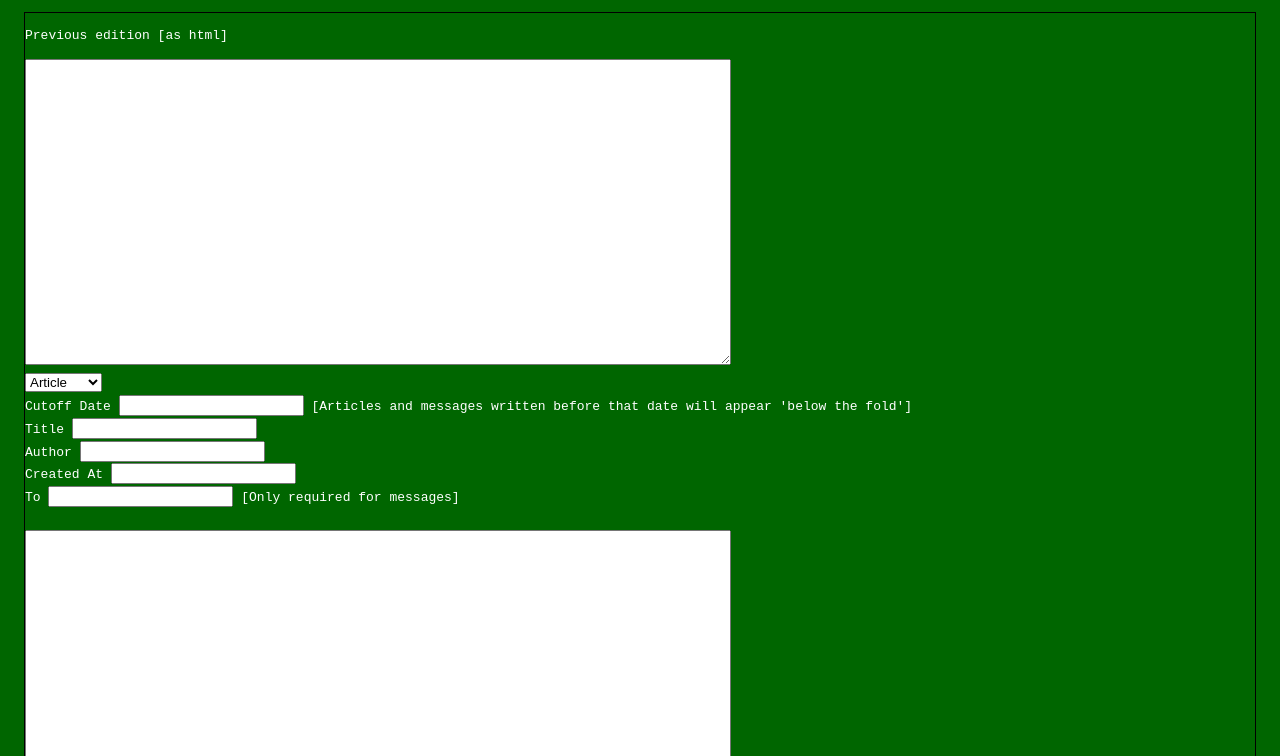
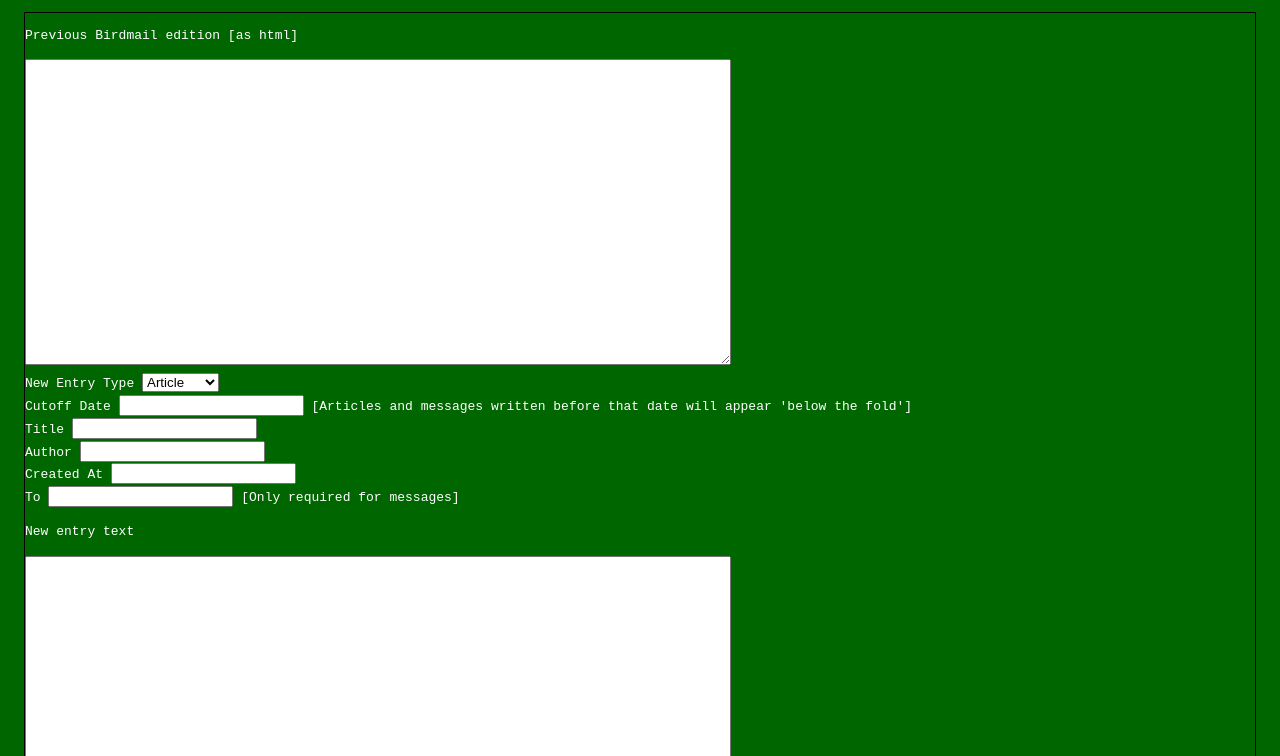
Before and after one commit to haggismcbean/birdmail-2, a website: page index.html in a window 1280 px wide. Shown: the part 44-800 px from the top of the page. Drawn offline with Linux system fonts and the light colour scheme.

Commit message:
improved readability a little bit

```diff
--- a/index.html
+++ b/index.html
@@ -40,9 +40,10 @@
       <h1>Birdmail Newsletter Generator</h1>
 
   <form>
-		<p>Previous edition [as html]</p>
+		<p>Previous Birdmail edition [as html]</p>
 		<textarea  style="height: 300px; width: 700px" name="message" id="previous-version" type="text"></textarea>
 		<br/>
+		<label>New Entry Type</label>
     <select name="type" id="message-type" type="text">
       <option value="article">Article</option>
       <option value="billing">Billing</option>
@@ -66,7 +67,7 @@
     <input type="text" id="message-to"/>
     <label>[Only required for messages]</label>
     <br>
-    <br>
+    <p>New entry text</p>
     <textarea style="height: 300px; width: 700px" name="message" id="message-text" type="text"></textarea>
     <br>
   </form>
```
